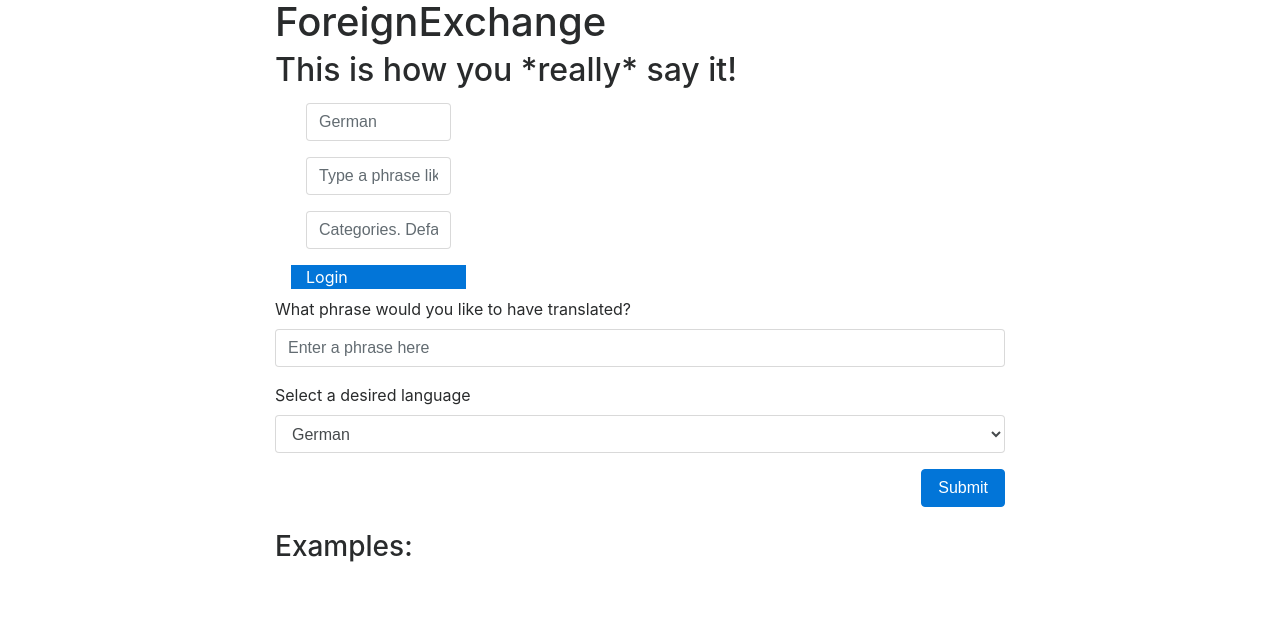
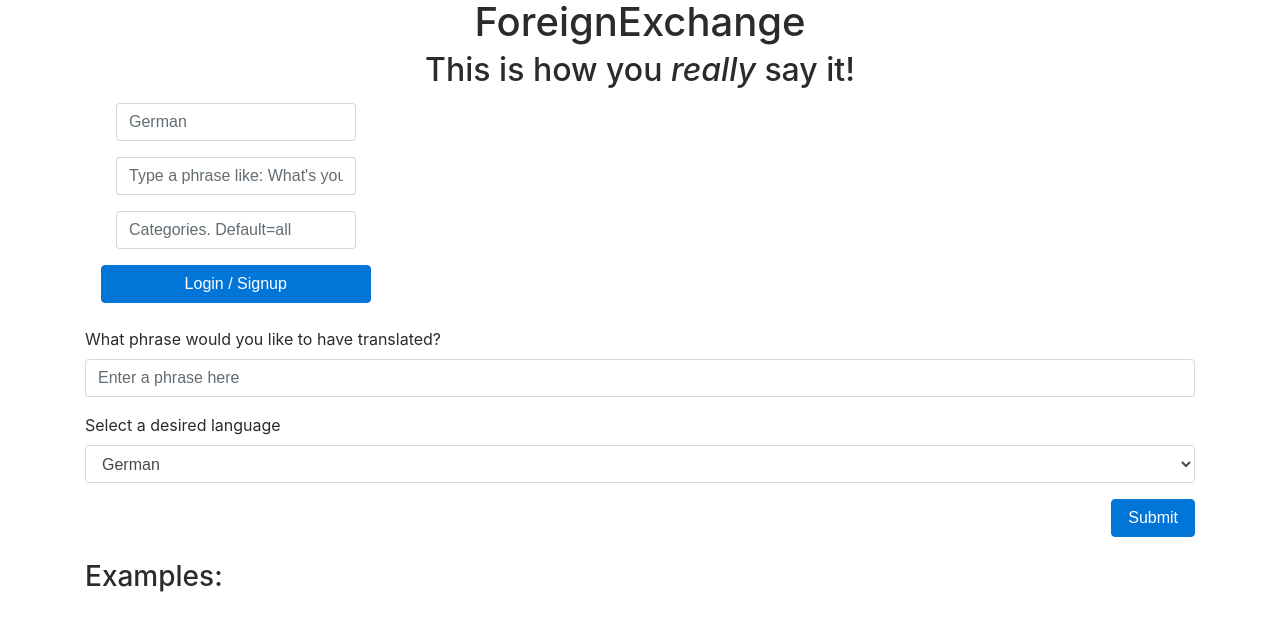
Before and after one commit to sweedishhfish04/project_2, a Node server app: page / in a window 1280 px wide. Shown: the top 631 px of the page. Run offline with Node 20, Linux system fonts and the light colour scheme; data that the repository does not hold is empty; some libraries are stand-ins or nearby versions.

Commit message:
some ui fixes

```diff
--- a/models/schema.sql
+++ b/models/schema.sql
@@ -3,3 +3,6 @@ CREATE DATABASE exampledb;
 
 DROP DATABASE IF EXISTS testdb;
 CREATE DATABASE testdb;
+
+DROP DATABASE IF EXISTS fex_db;
+CREATE DATABASE fex_db;
--- a/views/index.handlebars
+++ b/views/index.handlebars
@@ -1,11 +1,11 @@
 <div id="home">
   <div class="container">
     <div class="row">
-      <div class="col-8 offset-2">
+      <div class="col-12">
 
         <!--<h1>{{msg}}</h1>-->
-        <h1>ForeignExchange</h1>
-        <h2>This is how you *really* say it!</h2>
+        <h1 class="col-12 text-center">ForeignExchange</h1>
+        <h2 class="text-center">This is how you <em>really</em> say it!</h2>
         <nav class="navbar">
           <div class="form-group col-3">
             <input type="text" id="languageForm" class="form-control" placeholder="German">
@@ -16,9 +16,9 @@
           <div class="form-group col-3">
             <input type="text" id="catForm" class="form-control" placeholder="Categories. Default=all">
           </div>
-          <div class="button btn-primary col-3">
-            Login
-          </div>
+          <button type="button" class="form-group btn btn-primary col-3">
+            Login / Signup
+          </button>
 
         </nav>
 
```
